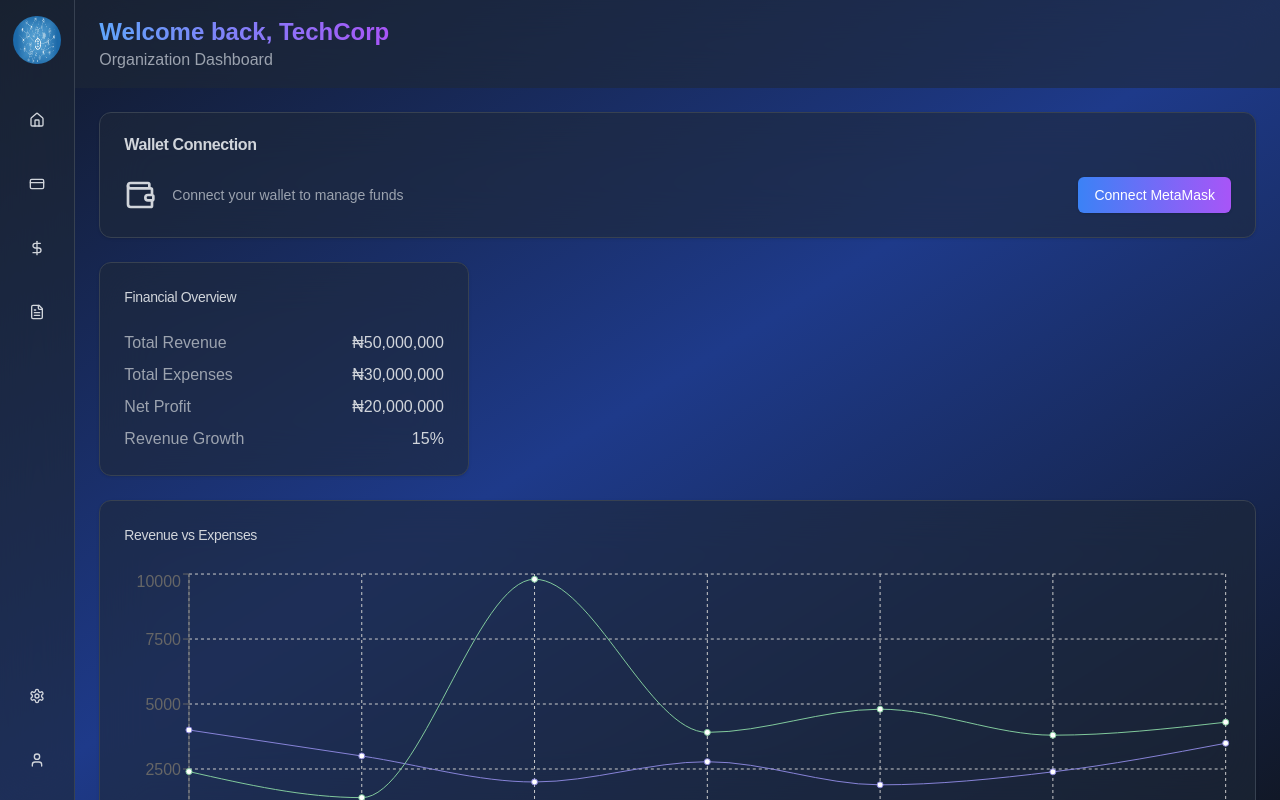
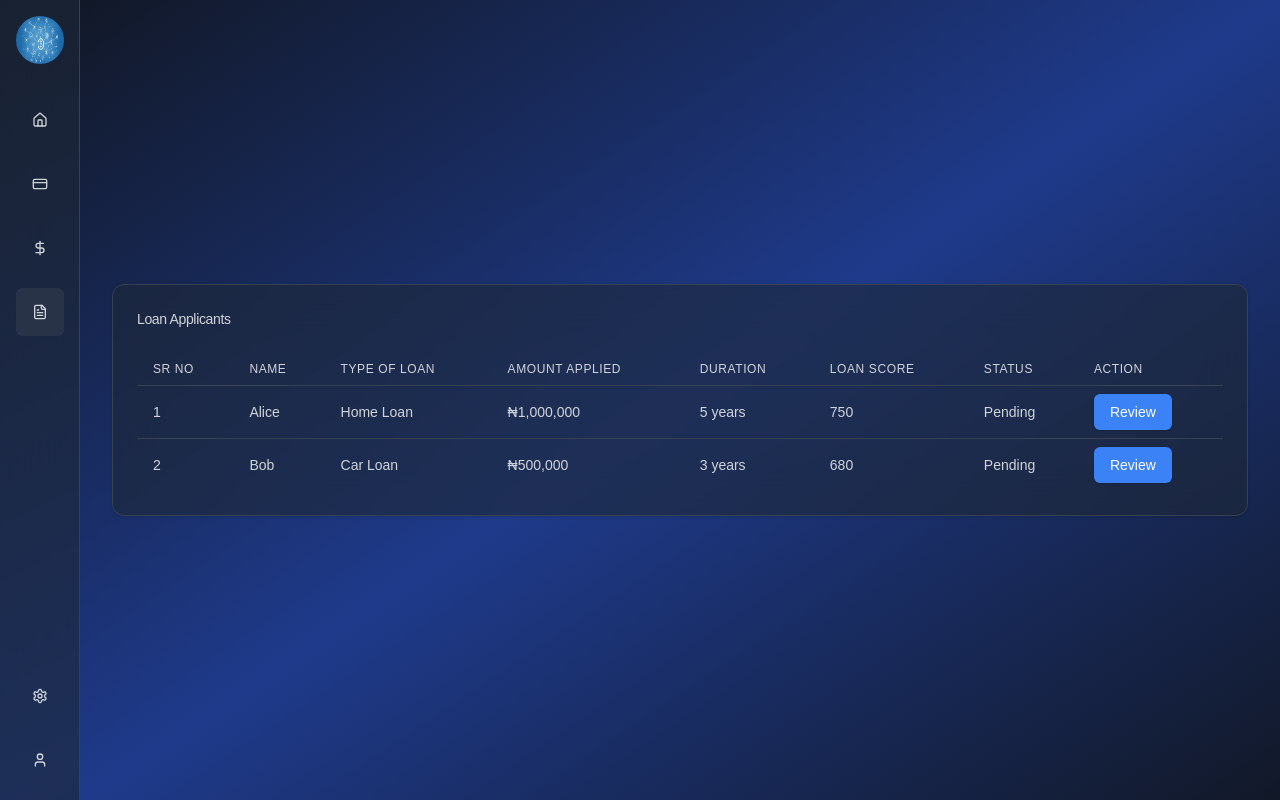
Before and after one commit to 41vi4p/TSECHACKS25_CodeBreakers, a Next.js app in the folder frontend/: page /org-dashboard in a window 1280 px wide. Both pictures are taken after a click on the button 37 px from the left and 312 px from the top of the page. Built offline with nearby package versions, Linux system fonts and the light colour scheme.

Commit message:
some shit

```diff
--- a/frontend/src/app/org-dashboard/page.tsx
+++ b/frontend/src/app/org-dashboard/page.tsx
@@ -1,12 +1,96 @@
-import React from 'react'
-import OrgDashboard from '@/components/org-dashboard'
+"use client"
+import React, { useState } from 'react';
+import BankDashboard from '@/components/BankDashboard';
+import ApplicationsTable from '@/components/ApplicationTable';
+import { Avatar, AvatarFallback, AvatarImage } from "@/components/ui/avatar";
+import { Button } from "@/components/ui/button";
+import { CreditCard, DollarSign, FileText, Home, Settings, User } from "lucide-react";
 
-const page = () => {
+const Page = () => {
+  const [activeTab, setActiveTab] = useState('home');
+
+  const renderContent = () => {
+    switch (activeTab) {
+      case 'home':
+        return <BankDashboard />;
+      case 'applications':
+        return <ApplicationsTable />;
+      default:
+        return <BankDashboard />;
+    }
+  };
+
   return (
-    <div>
-      <OrgDashboard />
+    <div className="flex h-screen bg-gradient-to-br from-gray-900 via-blue-900 to-gray-900">
+      <div className="w-20 bg-gray-800/60 backdrop-blur-xl border-r border-gray-700">
+        <div className="flex flex-col items-center h-full py-4">
+          <div className="mb-8">
+            <Avatar className="h-12 w-12">
+              <AvatarImage src="/m.png" />
+              <AvatarFallback>NB</AvatarFallback>
+            </Avatar>
+          </div>
+
+          <nav className="flex-col flex justify-center space-y-4">
+            <Button
+              variant="ghost"
+              size="icon"
+              className={`w-12 h-12 text-gray-300 hover:bg-gray-700/50 ${activeTab === 'home' ? 'bg-gray-700/50' : ''}`}
+              onClick={() => setActiveTab('home')}
+            >
+              <Home className="h-6 w-6" />
+            </Button>
+            <Button
+              variant="ghost"
+              size="icon"
+              className={`w-12 h-12 text-gray-300 hover:bg-gray-700/50 ${activeTab === 'credit' ? 'bg-gray-700/50' : ''}`}
+              onClick={() => setActiveTab('credit')}
+            >
+              <CreditCard className="h-6 w-6" />
+            </Button>
+            <Button
+              variant="ghost"
+              size="icon"
+              className={`w-12 h-12 text-gray-300 hover:bg-gray-700/50 ${activeTab === 'dollar' ? 'bg-gray-700/50' : ''}`}
+              onClick={() => setActiveTab('dollar')}
+            >
+              <DollarSign className="h-6 w-6" />
+            </Button>
+            <Button
+              variant="ghost"
+              size="icon"
+              className={`w-12 h-12 text-gray-300 hover:bg-gray-700/50 ${activeTab === 'applications' ? 'bg-gray-700/50' : ''}`}
+              onClick={() => setActiveTab('applications')}
+            >
+              <FileText className="h-6 w-6" />
+            </Button>
+          </nav>
+
+          <div className="mt-auto flex flex-col space-y-4">
+            <Button
+              variant="ghost"
+              size="icon"
+              className={`w-12 h-12 text-gray-300 hover:bg-gray-700/50 ${activeTab === 'settings' ? 'bg-gray-700/50' : ''}`}
+              onClick={() => setActiveTab('settings')}
+            >
+              <Settings className="h-6 w-6" />
+            </Button>
+            <Button
+              variant="ghost"
+              size="icon"
+              className={`w-12 h-12 text-gray-300 hover:bg-gray-700/50 ${activeTab === 'user' ? 'bg-gray-700/50' : ''}`}
+              onClick={() => setActiveTab('user')}
+            >
+              <User className="h-6 w-6" />
+            </Button>
+          </div>
+        </div>
+      </div>
+      <div className="flex-grow">
+        {renderContent()}
+      </div>
     </div>
-  )
-}
+  );
+};
 
-export default page
+export default Page;
--- /dev/null
+++ b/frontend/src/components/ApplicationTable.tsx
@@ -0,0 +1,89 @@
+'use client'
+import React, { useState, useEffect } from "react";
+import { Card, CardContent, CardHeader, CardTitle } from "@/components/ui/card";
+import { Button } from "@/components/ui/button";
+
+const ApplicationsTable: React.FC = () => {
+  interface Applicant {
+    id: number;
+    name: string;
+    loanType: string;
+    loanAmount: string;
+    duration: string;
+    score: number;
+    status: string;
+  }
+
+  const [applicants, setApplicants] = useState<Applicant[]>([]);
+
+  useEffect(() => {
+    // Fetch applicants from the database
+    const fetchApplicants = async () => {
+      // Replace with your database fetching logic
+      const applicantsData = [
+        { id: 1, name: "Alice", loanType: "Home Loan", loanAmount: "₦1,000,000", duration: "5 years", score: 750, status: "Pending" },
+        { id: 2, name: "Bob", loanType: "Car Loan", loanAmount: "₦500,000", duration: "3 years", score: 680, status: "Pending" },
+        // Add more applicants as needed
+      ];
+      setApplicants(applicantsData);
+    };
+
+    fetchApplicants();
+  }, []);
+
+  const handleSelectApplicant = (applicant: Applicant) => {
+    // Logic to handle selecting an applicant and redirecting to the application review tab
+    console.log("Selected applicant:", applicant);
+  };
+
+  return (
+    <div className="min-h-screen w-full bg-gradient-to-br from-gray-900 via-blue-900 to-gray-900 flex items-center justify-center p-4 sm:p-6 md:p-8">
+      <Card className="bg-gray-800/60 backdrop-blur-xl border-gray-700 overflow-auto max-h-96 w-full">
+        <CardHeader>
+          <CardTitle className="text-sm font-medium text-gray-300">
+            Loan Applicants
+          </CardTitle>
+        </CardHeader>
+        <CardContent>
+          <table className="min-w-full divide-y divide-gray-700">
+            <thead>
+              <tr>
+                <th className="px-4 py-2 text-left text-xs font-medium text-gray-300 uppercase tracking-wider">Sr No</th>
+                <th className="px-4 py-2 text-left text-xs font-medium text-gray-300 uppercase tracking-wider">Name</th>
+                <th className="px-4 py-2 text-left text-xs font-medium text-gray-300 uppercase tracking-wider">Type of Loan</th>
+                <th className="px-4 py-2 text-left text-xs font-medium text-gray-300 uppercase tracking-wider">Amount Applied</th>
+                <th className="px-4 py-2 text-left text-xs font-medium text-gray-300 uppercase tracking-wider">Duration</th>
+                <th className="px-4 py-2 text-left text-xs font-medium text-gray-300 uppercase tracking-wider">Loan Score</th>
+                <th className="px-4 py-2 text-left text-xs font-medium text-gray-300 uppercase tracking-wider">Status</th>
+                <th className="px-4 py-2 text-left text-xs font-medium text-gray-300 uppercase tracking-wider">Action</th>
+              </tr>
+            </thead>
+            <tbody className="divide-y divide-gray-700">
+              {applicants.map((applicant, index) => (
+                <tr key={applicant.id}>
+                  <td className="px-4 py-2 text-sm text-gray-300">{index + 1}</td>
+                  <td className="px-4 py-2 text-sm text-gray-300">{applicant.name}</td>
+                  <td className="px-4 py-2 text-sm text-gray-300">{applicant.loanType}</td>
+                  <td className="px-4 py-2 text-sm text-gray-300">{applicant.loanAmount}</td>
+                  <td className="px-4 py-2 text-sm text-gray-300">{applicant.duration}</td>
+                  <td className="px-4 py-2 text-sm text-gray-300">{applicant.score}</td>
+                  <td className="px-4 py-2 text-sm text-gray-300">{applicant.status}</td>
+                  <td className="px-4 py-2 text-sm text-gray-300">
+                    <Button
+                      onClick={() => handleSelectApplicant(applicant)}
+                      className="bg-blue-500 hover:bg-blue-600 text-white"
+                    >
+                      Review
+                    </Button>
+                  </td>
+                </tr>
+              ))}
+            </tbody>
+          </table>
+        </CardContent>
+      </Card>
+    </div>
+  );
+};
+
+export default ApplicationsTable;
--- a/frontend/src/components/BankDashboard.tsx
+++ b/frontend/src/components/BankDashboard.tsx
@@ -19,9 +19,9 @@ import { Chart as ChartJS, CategoryScale, LinearScale, PointElement, LineElement
 ChartJS.register(CategoryScale, LinearScale, PointElement, LineElement, Title, Tooltip, Legend);
 
 const BankDashboard = () => {
-  const [applicants, setApplicants] = useState([]);
-  const [selectedApplicant, setSelectedApplicant] = useState(null);
-  const [approvedApplications, setApprovedApplications] = useState([]);
+  const [applicants, setApplicants] = useState<{ id: number; name: string; loanAmount: string; status: string; }[]>([]);
+  const [selectedApplicant, setSelectedApplicant] = useState<{ id: number; name: string; loanAmount: string; status: string; } | null>(null);
+  const [approvedApplications, setApprovedApplications] = useState<{ id: number; name: string; loanAmount: string; status: string; }[]>([]);
 
   useEffect(() => {
     // Fetch applicants from the database
@@ -38,7 +38,7 @@ const BankDashboard = () => {
     fetchApplicants();
   }, []);
 
-  const handleSelectApplicant = (applicant) => {
+  const handleSelectApplicant = (applicant: { id: number; name: string; loanAmount: string; status: string; }) => {
     setSelectedApplicant(applicant);
   };
 
@@ -71,7 +71,8 @@ const BankDashboard = () => {
     <div className="min-h-screen w-full bg-gradient-to-br from-gray-900 via-blue-900 to-gray-900">
       <div className="flex h-screen">
         {/* Sidebar */}
-        <div className="w-20 bg-gray-800/60 backdrop-blur-xl border-r border-gray-700">
+    {/*
+    <div className="w-20 bg-gray-800/60 backdrop-blur-xl border-r border-gray-700">
           <div className="flex flex-col items-center h-full py-4">
             <div className="mb-8">
               <Avatar className="h-12 w-12">
@@ -129,7 +130,7 @@ const BankDashboard = () => {
             </div>
           </div>
         </div>
-
+*/}
         {/* Main Content */}
         <div className="flex w-full flex-col overflow-auto">
           {/* Header */}
```
Also changed, not shown: 1 other file (tests, documents, lock files or other folders).
